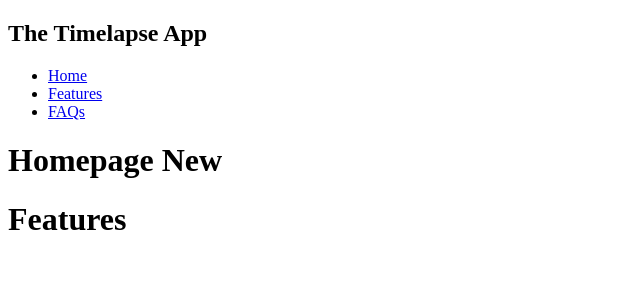
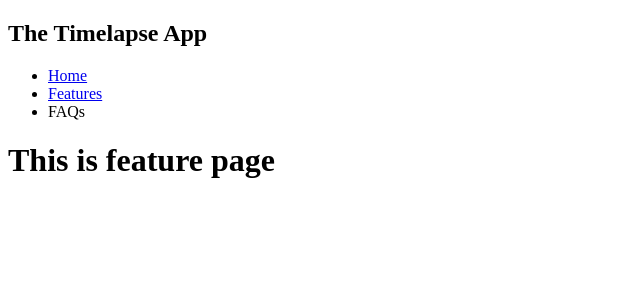
Before and after one commit to reteshg/site, a React (Create React App) app: page /features in a window 1280 px wide. Shown: the top 300 px of the page, without its empty margins (0-640 px from the left). Built offline with nearby package versions, Linux system fonts and the light colour scheme.

Commit message:
working browserrouter commit

```diff
--- a/src/App.js
+++ b/src/App.js
@@ -1,16 +1,16 @@
 import React from 'react';
-import {BorwserRouter, BrowserRouter} from 'react-router-dom';
+import {BrowserRouter, Route} from 'react-router-dom';
 import Navbar from './components/navbar';
 import Home from './components/home';
 import Features from './components/features';
 
 function App() {
   return (
-    <BrowserRouter>
+    <BrowserRouter basename={process.env.PUBLIC_URL}>
       <div className="App">
         <Navbar title="The Timelapse App"/>
-        <Home title="Homepage New"/>
-        <Features/>
+        <Route exact path="/home" render={() => <Home title="This is homepage" />} />
+        <Route path="/features" render={() => <Features title="This is feature page" />} />
       </div>
     </BrowserRouter>
   );
--- a/src/components/features.js
+++ b/src/components/features.js
@@ -1,7 +1,7 @@
 import React from 'react';
 
-const Features = () => (
-    <h1>Features</h1>
+const Features = (props) => (
+    <h1>{props.title}</h1>
 );
 
 export default Features;
--- a/src/components/navbar.js
+++ b/src/components/navbar.js
@@ -1,12 +1,13 @@
 import React from 'react';
+import {NavLink} from 'react-router-dom';
 
 const Navbar = (props) => (
       <nav>
         <h2>{props.title}</h2>
         <ul>
-          <li><a href="#">Home</a></li>
-          <li><a href="#">Features</a></li>
-          <li><a href="#">FAQs</a></li>
+          <li><NavLink exact to="/home">Home</NavLink></li>
+          <li><NavLink to="/features">Features</NavLink></li>
+          <li>FAQs</li>
         </ul>
       </nav>
 
```
